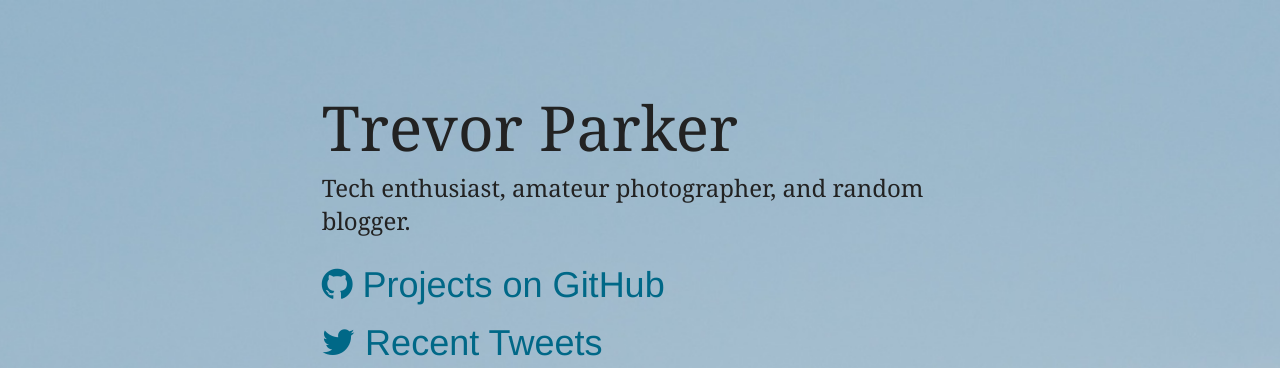
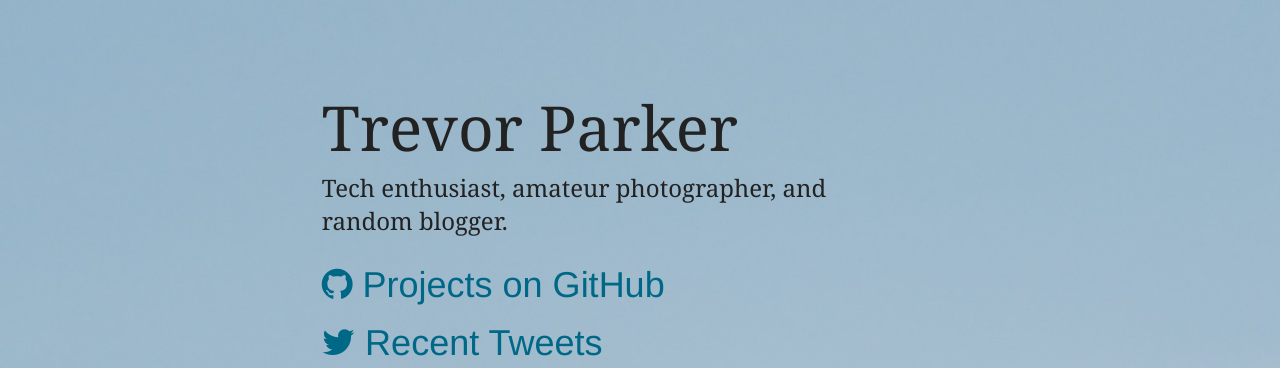
Before and after one commit to trevorparker/website, a Jekyll site: the page built from _source/index.html, in a window 1280 px wide. Shown: the top 368 px of the page. Built offline with Jekyll 4.4.1, drawn with Linux system fonts in a browser that asks for light colours; nearby versions of some CDN libraries; some web fonts are replaced; Markdown is read by kramdown in place of the engine named in the settings; the list of posts is cut into pages by our own code; comment, search, counter and statistics services are not loaded.

Commit message:
Use opportune wrapping on home subheading

```diff
--- a/_source/index.html
+++ b/_source/index.html
@@ -8,7 +8,7 @@
   <div class="row">
     <div class="small-12 medium-10 medium-centered large-8 large-centered columns" itemscope itemtype="http://schema.org/Person">
       <h1 itemprop="name" class="headline">Trevor Parker</h1>
-      <h2 class="subhead">Tech enthusiast, amateur photographer, and random blogger.</h2>
+      <h2 class="subhead opportune-wrapping">Tech enthusiast, amateur photographer, and <wbr>random blogger.</h2>
       <ul id="social-cta">
         <li><a href="http://github.com/trevorparker" title="Trevor on GitHub" target="_blank"><i class="fa fa-github"></i> Projects on GitHub</a></li>
         <li><a href="http://twitter.com/trevorparker" title="Trevor on Twitter" target="_blank"><i class="fa fa-twitter"></i> Recent Tweets</a></li>
--- /dev/null
+++ b/scss/_home.scss
@@ -0,0 +1,5 @@
+.opportune-wrapping {
+  @media #{$screen} and (min-width: 20em) {
+    white-space: nowrap;
+  }
+}
--- a/scss/app.scss
+++ b/scss/app.scss
@@ -1,5 +1,7 @@
 @import "settings";
 @import "foundation";
+
+@import "home";
 
 @import "colors";
 @import "tags";
```
Also changed, not shown: _source/assets/css/app.css.
